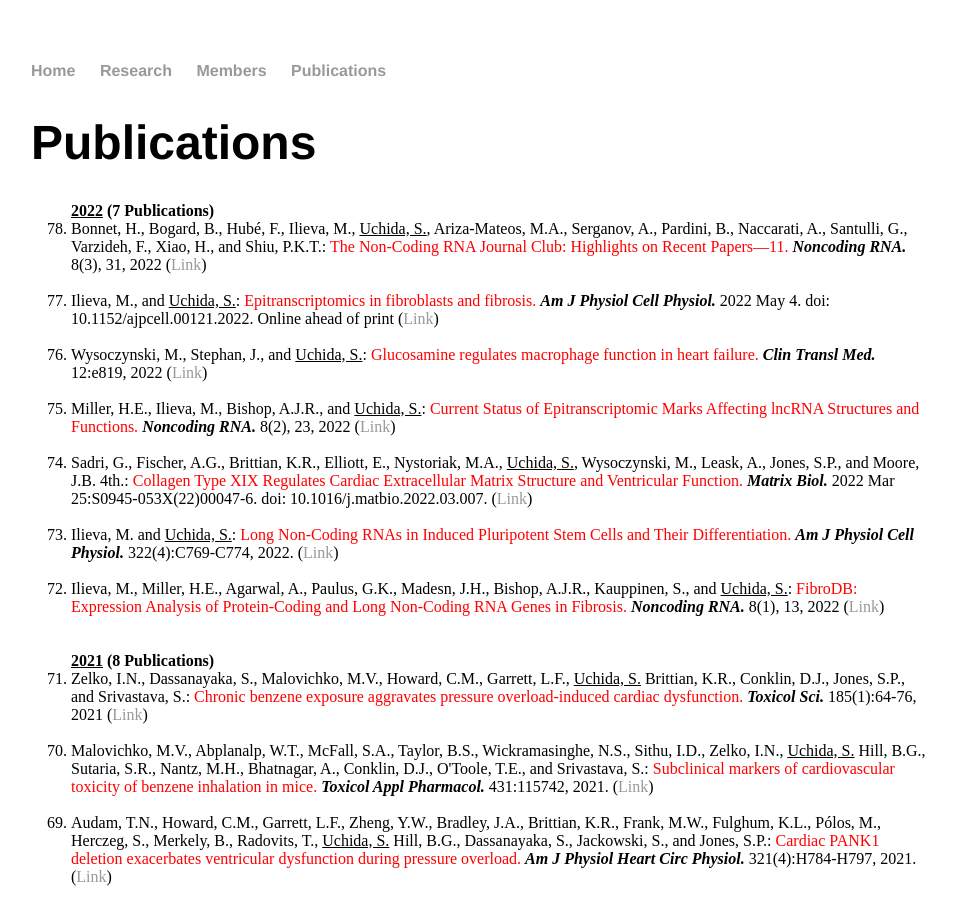
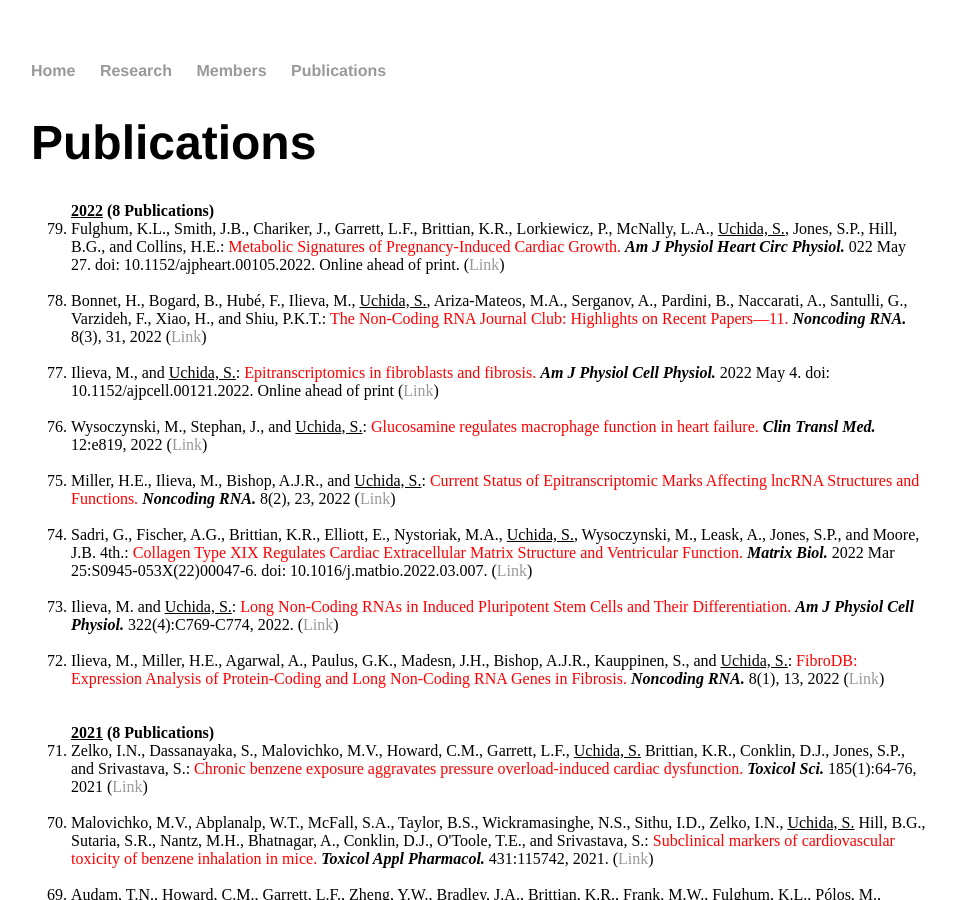
Before and after one commit to heartlncrna/heartlncrna.github.io, a Jekyll site: the page publications/pub_list.html, which Jekyll copies as it is, in a window 1280 px wide and 900 px high. Shown: the whole window, without its empty margins (161-1117 px from the left). Built offline with Jekyll 4.4.1, drawn with Linux system fonts in a browser that asks for light colours.

Commit message:
Update pub_list.html

```diff
--- a/publications/pub_list.html
+++ b/publications/pub_list.html
@@ -27,7 +27,10 @@
 			<p class="Normal">
 			<ol reversed="reversed">
 
-				<strong><u>2022</u>  (7 Publications)</strong>
+				<strong><u>2022</u>  (8 Publications)</strong>
+
+				<li> Fulghum, K.L., Smith, J.B., Chariker, J., Garrett, L.F., Brittian, K.R., Lorkiewicz, P., McNally, L.A., <u>Uchida, S.</u>, Jones, S.P., Hill, B.G., and Collins, H.E.: <font color="red">Metabolic Signatures of Pregnancy-Induced Cardiac Growth.</font> <b><i>Am J Physiol Heart Circ Physiol. </i></b> 022 May 27. doi: 10.1152/ajpheart.00105.2022. Online ahead of print. (<a href="https://journals.physiology.org/doi/abs/10.1152/ajpheart.00105.2022">Link</span></a>)</li>
+			<br>
 
 				<li> Bonnet, H., Bogard, B., Hubé, F., Ilieva, M., <u>Uchida, S.</u>, Ariza-Mateos, M.A., Serganov, A., Pardini, B., Naccarati, A., Santulli, G., Varzideh, F., Xiao, H., and Shiu, P.K.T.: <font color="red">The Non-Coding RNA Journal Club: Highlights on Recent Papers—11.</font> <b><i>Noncoding RNA. </i></b> 8(3), 31, 2022 (<a href="https://www.mdpi.com/2311-553X/8/3/31">Link</span></a>)</li>
 			<br>
```
